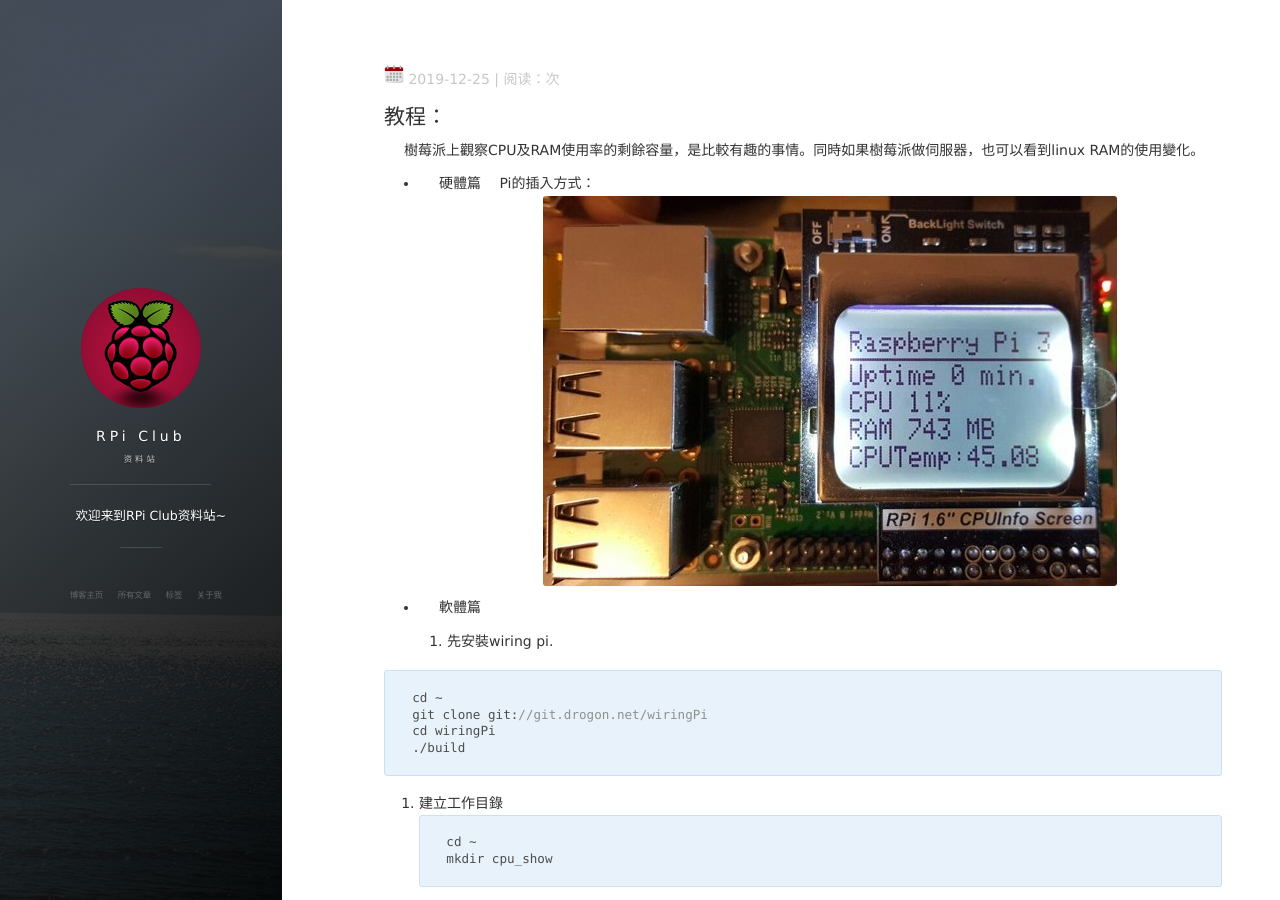
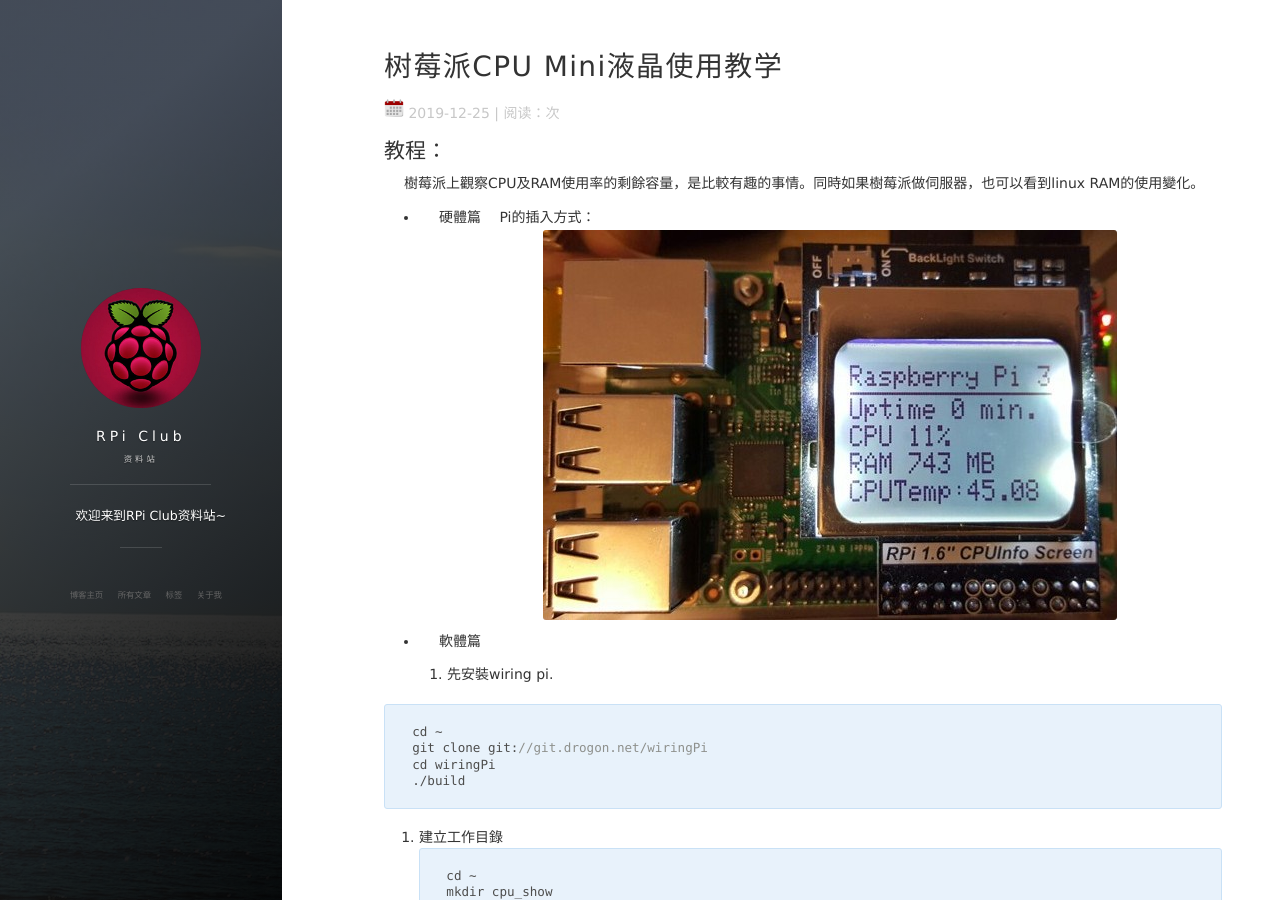
Before and after one commit to rcdrones/111rcdrones.github.io, a Jekyll site: the page built from _posts/2019-12-25-rpi-cpu-info-screen-tutorial.md, in a window 1280 px wide and 900 px high. Built offline with Jekyll 4.4.1, drawn with Linux system fonts in a browser that asks for light colours; nearby versions of some CDN libraries; comment, search, counter and statistics services are not loaded.

Commit message:
update blog

```diff
--- a/_posts/2019-12-25-rpi-cpu-info-screen-tutorial.md
+++ b/_posts/2019-12-25-rpi-cpu-info-screen-tutorial.md
@@ -1,7 +1,7 @@
 ---
 layout: post
-title: ""
-description: "树莓派CPU Mini液晶使用教学"
+title: "树莓派CPU Mini液晶使用教学"
+description: ""
 
 tag: 树莓派外设
 ---
```
